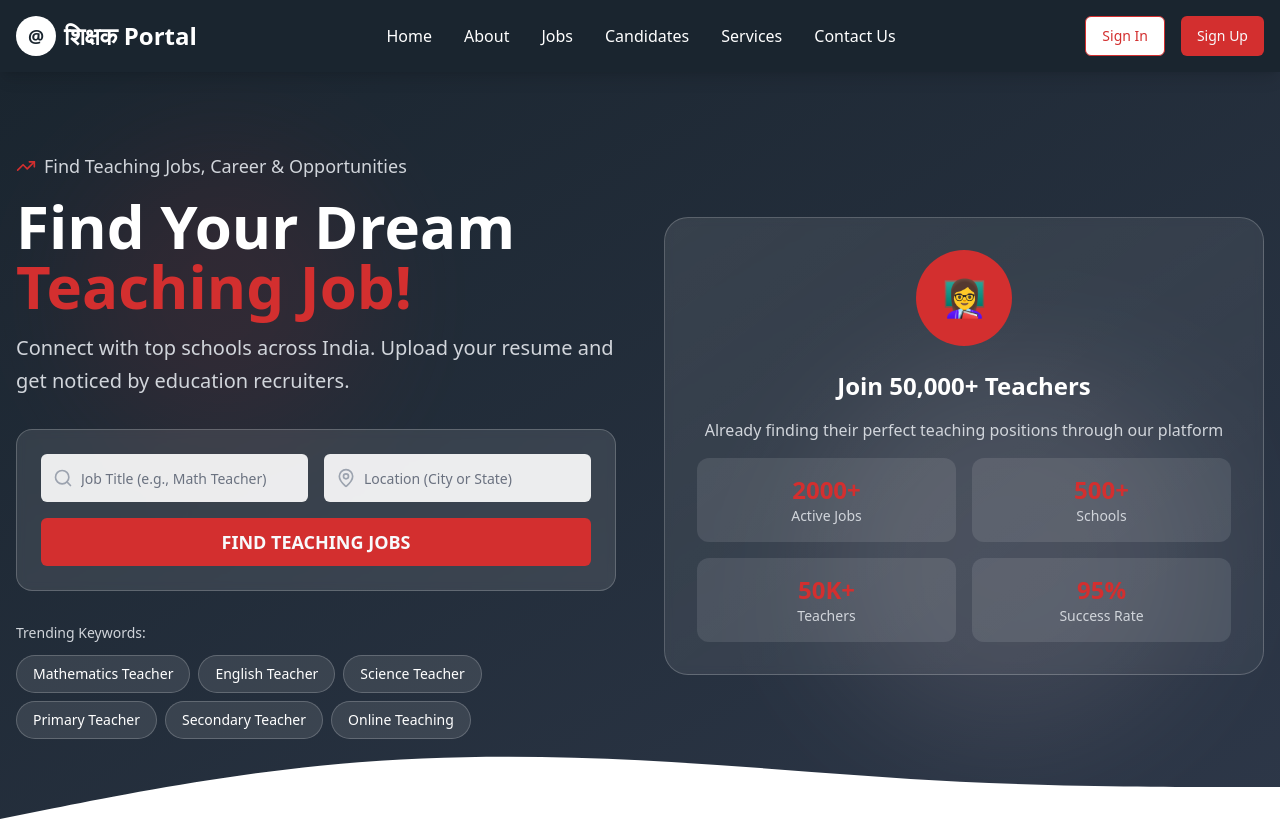
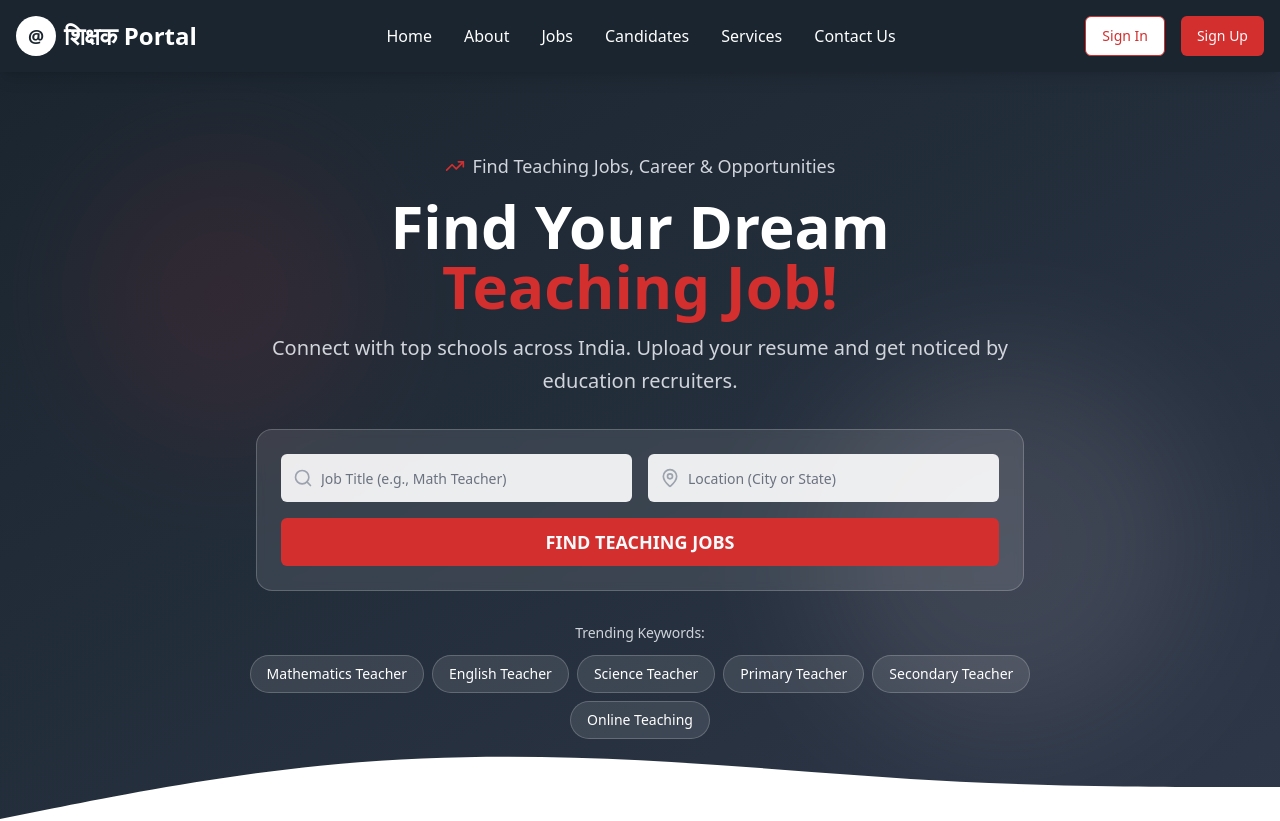
Before and after one commit to suneelnamburi/shiksha-shikshak-sangathan, a React (Vite) app: page / in a window 1280 px wide. Shown: the top 821 px of the page. Built offline with nearby package versions, Linux system fonts and the light colour scheme.

Commit message:
Remove "Join 50000 Teachers" section
Removed the "Join 50000 Teachers" section from the Hero section in `HeroSection.tsx`.

```diff
--- a/src/components/HeroSection.tsx
+++ b/src/components/HeroSection.tsx
@@ -31,12 +31,12 @@ const HeroSection: React.FC<HeroSectionProps> = ({
       </div>
 
       <div className="container mx-auto px-4 py-20 relative z-10">
-        <div className="grid grid-cols-1 lg:grid-cols-2 gap-12 items-center">
+        <div className="max-w-4xl mx-auto text-center">
 
-          {/* Left Content */}
+          {/* Main Content */}
           <div className="space-y-8">
             <div className="space-y-4">
-              <p className="text-gray-300 text-lg flex items-center">
+              <p className="text-gray-300 text-lg flex items-center justify-center">
                 <TrendingUp className="mr-2 text-[#D32F2F]" size={20} />
                 Find Teaching Jobs, Career & Opportunities
               </p>
@@ -46,13 +46,13 @@ const HeroSection: React.FC<HeroSectionProps> = ({
                 <span className="block text-[#D32F2F]">Teaching Job!</span>
               </h1>
 
-              <p className="text-xl text-gray-300 leading-relaxed">
+              <p className="text-xl text-gray-300 leading-relaxed max-w-3xl mx-auto">
                 Connect with top schools across India. Upload your resume and get noticed by education recruiters.
               </p>
             </div>
 
             {/* Search Bar */}
-            <div className="bg-white/10 backdrop-blur-sm rounded-2xl p-6 border border-white/20">
+            <div className="bg-white/10 backdrop-blur-sm rounded-2xl p-6 border border-white/20 max-w-3xl mx-auto">
               <div className="grid grid-cols-1 md:grid-cols-2 gap-4 mb-4">
                 <div className="relative">
                   <Search className="absolute left-3 top-1/2 transform -translate-y-1/2 text-gray-400" size={20} />
@@ -85,7 +85,7 @@ const HeroSection: React.FC<HeroSectionProps> = ({
             {/* Trending Keywords */}
             <div className="space-y-3">
               <p className="text-sm text-gray-300">Trending Keywords:</p>
-              <div className="flex flex-wrap gap-2">
+              <div className="flex flex-wrap gap-2 justify-center">
                 {trendingKeywords.map((keyword, index) => (
                   <button
                     key={index}
@@ -95,46 +95,6 @@ const HeroSection: React.FC<HeroSectionProps> = ({
                     {keyword}
                   </button>
                 ))}
-              </div>
-            </div>
-          </div>
-
-          {/* Right Content - Stats Section */}
-          <div className="relative">
-            <div className="bg-gradient-to-br from-white/10 to-white/5 rounded-3xl p-8 backdrop-blur-sm border border-white/20">
-              <div className="text-center space-y-6">
-                <div className="w-24 h-24 bg-[#D32F2F] rounded-full mx-auto flex items-center justify-center">
-                  <div className="text-4xl">👩‍🏫</div>
-                </div>
-
-                <div className="space-y-4">
-                  <h3 className="text-2xl font-bold">Join 50,000+ Teachers</h3>
-                  <p className="text-gray-300">
-                    Already finding their perfect teaching positions through our platform
-                  </p>
-
-                  <div className="grid grid-cols-2 gap-4 text-center">
-                    <div className="bg-white/10 rounded-xl p-4">
-                      <div className="text-2xl font-bold text-[#D32F2F]">2000+</div>
-                      <div className="text-sm text-gray-300">Active Jobs</div>
-                    </div>
-                    <div className="bg-white/10 rounded-xl p-4">
-                      <div className="text-2xl font-bold text-[#D32F2F]">500+</div>
-                      <div className="text-sm text-gray-300">Schools</div>
-                    </div>
-                  </div>
-
-                  <div className="grid grid-cols-2 gap-4 text-center">
-                    <div className="bg-white/10 rounded-xl p-4">
-                      <div className="text-2xl font-bold text-[#D32F2F]">50K+</div>
-                      <div className="text-sm text-gray-300">Teachers</div>
-                    </div>
-                    <div className="bg-white/10 rounded-xl p-4">
-                      <div className="text-2xl font-bold text-[#D32F2F]">95%</div>
-                      <div className="text-sm text-gray-300">Success Rate</div>
-                    </div>
-                  </div>
-                </div>
               </div>
             </div>
           </div>
```
